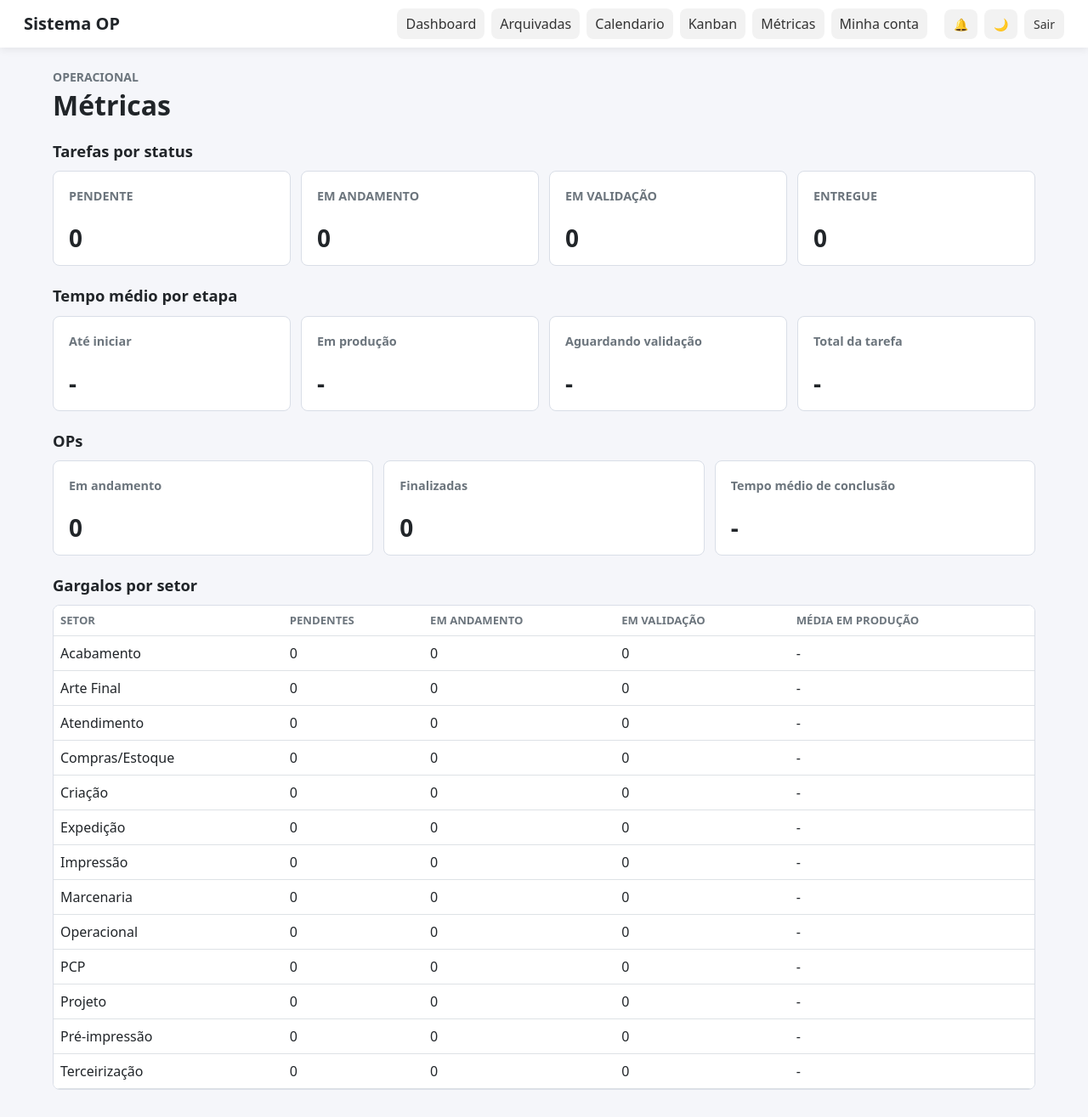
After one commit to IgorPacheco-16/Sistema_Prospera, a Flask app: page /metricas in a window 1280 px wide. The commit adds this page. Shown: the whole page at 85% size. Run offline with Flask 3, Linux system fonts and the light colour scheme; the visitor is signed in with stand-in values (Sample User, id 1).

Commit message:
Adiciona coleta e painel inicial de metricas

```diff
--- a/app.py
+++ b/app.py
@@ -64,6 +64,7 @@ calendario_routes_module = carregar_modulo("pacheco_calendario_routes", "app/cal
 ops_routes_module = carregar_modulo("pacheco_ops_routes", "app/ops/routes.py")
 tarefas_routes_module = carregar_modulo("pacheco_tarefas_routes", "app/tarefas/routes.py")
 kanban_routes_module = carregar_modulo("pacheco_kanban_routes", "app/kanban/routes.py")
+metricas_routes_module = carregar_modulo("pacheco_metricas_routes", "app/metricas/routes.py")
 
 configure_app = config_module.configure_app
 initialize_database = config_module.initialize_database
@@ -95,6 +96,7 @@ create_calendario_blueprint = calendario_routes_module.create_calendario_bluepri
 create_ops_blueprint = ops_routes_module.create_ops_blueprint
 create_tarefas_blueprint = tarefas_routes_module.create_tarefas_blueprint
 create_kanban_blueprint = kanban_routes_module.create_kanban_blueprint
+create_metricas_blueprint = metricas_routes_module.create_metricas_blueprint
 
 
 BUILD_ONLY_ALIASES = [
@@ -112,6 +114,7 @@ BUILD_ONLY_ALIASES = [
     ("/dashboard", "dashboard"),
     ("/calendario", "calendario"),
     ("/kanban", "kanban"),
+    ("/metricas", "metricas"),
     ("/arquivadas", "arquivadas"),
     ("/criar_op", "criar_op"),
     ("/op/<int:id>", "ver_op"),
@@ -180,6 +183,9 @@ app.register_blueprint(calendario_bp)
 kanban_bp = create_kanban_blueprint(login_required=login_required)
 app.register_blueprint(kanban_bp)
 
+metricas_bp = create_metricas_blueprint(tipos_permitidos=tipos_permitidos)
+app.register_blueprint(metricas_bp)
+
 ops_bp = create_ops_blueprint(
     login_required=login_required,
     tipos_permitidos=tipos_permitidos,
--- /dev/null
+++ b/app/metricas/routes.py
@@ -0,0 +1,161 @@
+from flask import Blueprint, render_template
+
+from database.models import OP, Setor, Tarefa
+
+
+STATUS_PENDENTE = "PENDENTE"
+STATUS_EM_ANDAMENTO = "EM ANDAMENTO"
+STATUS_EM_VALIDACAO = "EM VALIDAÇÃO"
+STATUS_ENTREGUE = "ENTREGUE"
+
+STATUS_TAREFAS = [
+    STATUS_PENDENTE,
+    STATUS_EM_ANDAMENTO,
+    STATUS_EM_VALIDACAO,
+    STATUS_ENTREGUE,
+]
+
+
+def status_visual_tarefa(tarefa):
+    if tarefa.validado or tarefa.status == STATUS_ENTREGUE:
+        return STATUS_ENTREGUE
+    if tarefa.entregue or tarefa.status == STATUS_EM_VALIDACAO:
+        return STATUS_EM_VALIDACAO
+    if tarefa.status == STATUS_EM_ANDAMENTO:
+        return STATUS_EM_ANDAMENTO
+    return STATUS_PENDENTE
+
+
+def diferenca_dias(inicio, fim):
+    if not inicio or not fim or fim < inicio:
+        return None
+    return (fim - inicio).total_seconds() / 86400
+
+
+def media_dias(valores):
+    validos = [valor for valor in valores if valor is not None]
+    if not validos:
+        return None
+    return sum(validos) / len(validos)
+
+
+def formatar_dias(valor):
+    if valor is None:
+        return "-"
+    if valor < 1:
+        horas = valor * 24
+        return f"{horas:.1f} h"
+    return f"{valor:.1f} dias"
+
+
+def metricas_tarefas(tarefas):
+    totais_por_status = {
+        status: 0
+        for status in STATUS_TAREFAS
+    }
+
+    for tarefa in tarefas:
+        totais_por_status[status_visual_tarefa(tarefa)] += 1
+
+    tempos = {
+        "ate_iniciar": media_dias(
+            diferenca_dias(tarefa.criada_em, tarefa.iniciada_em)
+            for tarefa in tarefas
+        ),
+        "em_producao": media_dias(
+            diferenca_dias(tarefa.iniciada_em, tarefa.enviada_validacao_em)
+            for tarefa in tarefas
+        ),
+        "aguardando_validacao": media_dias(
+            diferenca_dias(tarefa.enviada_validacao_em, tarefa.validada_em)
+            for tarefa in tarefas
+        ),
+        "total": media_dias(
+            diferenca_dias(tarefa.criada_em, tarefa.concluida_em)
+            for tarefa in tarefas
+        ),
+    }
+
+    return {
+        "totais_por_status": totais_por_status,
+        "tempos": tempos,
+    }
+
+
+def gargalos_por_setor(setores, tarefas):
+    linhas = []
+
+    for setor in setores:
+        tarefas_setor = [
+            tarefa
+            for tarefa in tarefas
+            if tarefa.setor_id == setor.id
+        ]
+
+        contagens = {
+            status: 0
+            for status in STATUS_TAREFAS
+        }
+        for tarefa in tarefas_setor:
+            contagens[status_visual_tarefa(tarefa)] += 1
+
+        media_producao = media_dias(
+            diferenca_dias(tarefa.iniciada_em, tarefa.enviada_validacao_em)
+            for tarefa in tarefas_setor
+        )
+
+        linhas.append({
+            "setor": setor,
+            "pendentes": contagens[STATUS_PENDENTE],
+            "em_andamento": contagens[STATUS_EM_ANDAMENTO],
+            "em_validacao": contagens[STATUS_EM_VALIDACAO],
+            "media_producao": media_producao,
+        })
+
+    linhas.sort(
+        key=lambda linha: (
+            -linha["pendentes"],
+            -linha["em_andamento"],
+            -linha["em_validacao"],
+            linha["setor"].nome,
+        )
+    )
+    return linhas
+
+
+def metricas_ops(ops):
+    tempos_conclusao = (
+        diferenca_dias(op.criada_em, op.finalizada_em)
+        for op in ops
+    )
+
+    return {
+        "em_andamento": sum(1 for op in ops if op.status == "EM ANDAMENTO"),
+        "finalizadas": sum(1 for op in ops if op.status == "FINALIZADA"),
+        "tempo_medio_conclusao": media_dias(tempos_conclusao),
+    }
+
+
+def create_metricas_blueprint(tipos_permitidos):
+    metricas_bp = Blueprint("metricas_bp", __name__)
+
+    @metricas_bp.route("/metricas")
+    @tipos_permitidos("ADMIN", "ATENDENTE", "PCP")
+    def metricas():
+        tarefas = Tarefa.query.all()
+        setores = Setor.query.order_by(Setor.nome).all()
+        ops = OP.query.all()
+
+        tarefas_metricas = metricas_tarefas(tarefas)
+
+        return render_template(
+            "metricas/index.html",
+            status_tarefas=STATUS_TAREFAS,
+            totais_por_status=tarefas_metricas["totais_por_status"],
+            tempos=tarefas_metricas["tempos"],
+            gargalos=gargalos_por_setor(setores, tarefas),
+            ops=metricas_ops(ops),
+            formatar_dias=formatar_dias,
+        )
+
+    return metricas_bp
--- a/static/css/theme.css
+++ b/static/css/theme.css
@@ -18,6 +18,119 @@
     --success: #198754;
     --warning: #ffc107;
     --danger: #dc3545;
+}
+
+/* ========================================= */
+/* METRICAS */
+/* ========================================= */
+
+.metricas-page {
+    display: flex;
+    flex-direction: column;
+    gap: 24px;
+    padding-bottom: 32px;
+}
+
+.metricas-header {
+    display: flex;
+    align-items: flex-end;
+    justify-content: space-between;
+    gap: 16px;
+}
+
+.metricas-header h1 {
+    margin: 0;
+    font-size: 2rem;
+    font-weight: 700;
+}
+
+.metricas-eyebrow {
+    margin: 0 0 4px;
+    color: var(--muted-light);
+    font-size: 0.875rem;
+    font-weight: 600;
+    text-transform: uppercase;
+}
+
+.metricas-section {
+    display: flex;
+    flex-direction: column;
+    gap: 12px;
+}
+
+.metricas-section h2 {
+    margin: 0;
+    font-size: 1.15rem;
+    font-weight: 700;
+}
+
+.metricas-card-grid {
+    display: grid;
+    grid-template-columns: repeat(auto-fit, minmax(180px, 1fr));
+    gap: 12px;
+}
+
+.metricas-card {
+    min-height: 112px;
+    padding: 18px;
+    border: 1px solid var(--border-light);
+    border-radius: 8px;
+    background: var(--card-light);
+    display: flex;
+    flex-direction: column;
+    justify-content: space-between;
+    gap: 12px;
+}
+
+.metricas-card span {
+    color: var(--muted-light);
+    font-size: 0.9rem;
+    font-weight: 600;
+}
+
+.metricas-card strong {
+    color: var(--text-light);
+    font-size: 1.75rem;
+    line-height: 1;
+}
+
+.metricas-table-wrap {
+    overflow-x: auto;
+    border: 1px solid var(--border-light);
+    border-radius: 8px;
+    background: var(--card-light);
+}
+
+.metricas-table {
+    margin: 0;
+}
+
+.metricas-table th {
+    color: var(--muted-light);
+    font-size: 0.82rem;
+    text-transform: uppercase;
+}
+
+html.dark-mode .metricas-eyebrow,
+html.dark-mode .metricas-card span,
+html.dark-mode .metricas-table th {
+    color: var(--muted-dark);
+}
+
+html.dark-mode .metricas-card,
+html.dark-mode .metricas-table-wrap {
+    background: var(--card-dark);
+    border-color: var(--border-dark);
+}
+
+html.dark-mode .metricas-card strong,
+html.dark-mode .metricas-table {
+    color: var(--text-dark);
+}
+
+html.dark-mode .metricas-table td,
+html.dark-mode .metricas-table th {
+    border-color: var(--border-dark);
 }
 
 /* ========================================= */
--- a/templates/base/components/navbar.html
+++ b/templates/base/components/navbar.html
@@ -22,6 +22,12 @@
             <a href="{{ url_for('kanban') }}" class="nav-link">
                 Kanban
             </a>
+
+            {% if session.get("tipo") in ["ADMIN", "ATENDENTE", "PCP"] %}
+            <a href="{{ url_for('metricas') }}" class="nav-link">
+                Métricas
+            </a>
+            {% endif %}
 
             <a href="{{ url_for('minha_conta') }}" class="nav-link">
                 Minha conta
--- /dev/null
+++ b/templates/metricas/index.html
@@ -0,0 +1,100 @@
+{% extends "base/base.html" %}
+
+{% block content %}
+
+<div class="metricas-page">
+    <div class="metricas-header">
+        <div>
+            <p class="metricas-eyebrow">Operacional</p>
+            <h1>Métricas</h1>
+        </div>
+    </div>
+
+    <section class="metricas-section">
+        <h2>Tarefas por status</h2>
+        <div class="metricas-card-grid">
+            {% for status in status_tarefas %}
+            <div class="metricas-card">
+                <span>{{ status }}</span>
+                <strong>{{ totais_por_status[status] }}</strong>
+            </div>
+            {% endfor %}
+        </div>
+    </section>
+
+    <section class="metricas-section">
+        <h2>Tempo médio por etapa</h2>
+        <div class="metricas-card-grid">
+            <div class="metricas-card">
+                <span>Até iniciar</span>
+                <strong>{{ formatar_dias(tempos.ate_iniciar) }}</strong>
+            </div>
+            <div class="metricas-card">
+                <span>Em produção</span>
+                <strong>{{ formatar_dias(tempos.em_producao) }}</strong>
+            </div>
+            <div class="metricas-card">
+                <span>Aguardando validação</span>
+                <strong>{{ formatar_dias(tempos.aguardando_validacao) }}</strong>
+            </div>
+            <div class="metricas-card">
+                <span>Total da tarefa</span>
+                <strong>{{ formatar_dias(tempos.total) }}</strong>
+            </div>
+        </div>
+    </section>
+
+    <section class="metricas-section">
+        <h2>OPs</h2>
+        <div class="metricas-card-grid">
+            <div class="metricas-card">
+                <span>Em andamento</span>
+                <strong>{{ ops.em_andamento }}</strong>
+            </div>
+            <div class="metricas-card">
+                <span>Finalizadas</span>
+                <strong>{{ ops.finalizadas }}</strong>
+            </div>
+            <div class="metricas-card">
+                <span>Tempo médio de conclusão</span>
+                <strong>{{ formatar_dias(ops.tempo_medio_conclusao) }}</strong>
+            </div>
+        </div>
+    </section>
+
+    <section class="metricas-section">
+        <h2>Gargalos por setor</h2>
+        <div class="metricas-table-wrap">
+            <table class="table metricas-table align-middle">
+                <thead>
+                    <tr>
+                        <th>Setor</th>
+                        <th>Pendentes</th>
+                        <th>Em andamento</th>
+                        <th>Em validação</th>
+                        <th>Média em produção</th>
+                    </tr>
+                </thead>
+                <tbody>
+                    {% for linha in gargalos %}
+                    <tr>
+                        <td>{{ linha.setor.nome }}</td>
+                        <td>{{ linha.pendentes }}</td>
+                        <td>{{ linha.em_andamento }}</td>
+                        <td>{{ linha.em_validacao }}</td>
+                        <td>{{ formatar_dias(linha.media_producao) }}</td>
+                    </tr>
+                    {% else %}
+                    <tr>
+                        <td colspan="5" class="text-muted text-center">
+                            Nenhum setor cadastrado
+                        </td>
+                    </tr>
+                    {% endfor %}
+                </tbody>
+            </table>
+        </div>
+    </section>
+</div>
+
+{% endblock %}
```
Also changed, not shown: app/config.py (+27 -0 lines), app/ops/routes.py (+7 -1 lines), app/tarefas/routes.py (+19 -1 lines), database/models.py (+11 -0 lines), tests/test_metricas.py (added, +129 -0 lines), tests/test_ops_flow.py (+53 -1 lines).
